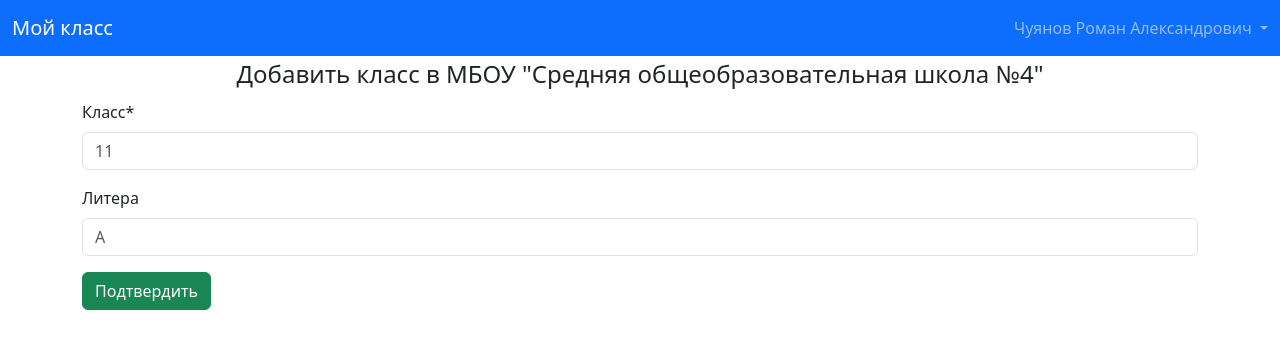
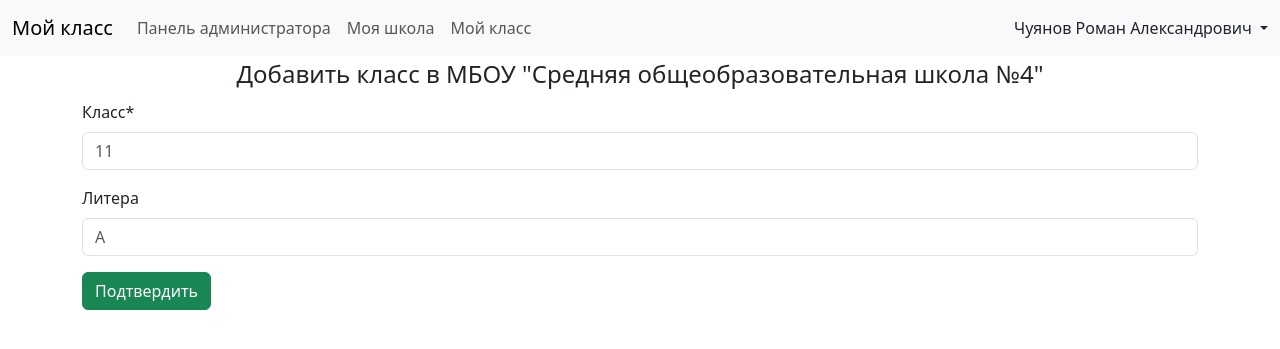
Before and after one commit to AftBINKO/my-class, a Flask app: page /schools/school/1/classes/add in a window 1280 px wide. Shown: the top 349 px of the page. Run offline with Flask 3, Linux system fonts and the light colour scheme; a user stored in the database is signed in; some libraries are stand-ins or nearby versions.

Commit message:
Панель навигации улучшена

```diff
--- a/data/config.json
+++ b/data/config.json
@@ -1 +1 @@
-{"update_times": "2023-09-10 16:43:02.997308", "clear_times": "2023-09-01 00:00:00.000000"}
+{"update_times": "2023-09-13 16:59:21.935138", "clear_times": "2023-09-01 00:00:00.000000"}
--- a/templates/base.html
+++ b/templates/base.html
@@ -15,12 +15,62 @@
     <link rel="stylesheet" href="https://cdn.jsdelivr.net/npm/bootstrap-icons@1.10.5/font/bootstrap-icons.css">
 </head>
 <header>
-    <nav class="navbar bg-primary" data-bs-theme="dark">
+    {#    <nav class="navbar bg-primary" data-bs-theme="dark">#}
+    {#        <div class="container-fluid">#}
+    {#            <a class="navbar-brand mb-0 h1" href="{{ url_for("home") }}">Мой класс</a>#}
+    {#            {% if current_user.is_authenticated %}#}
+    {#                <ul class="navbar-nav">#}
+    {#                    <li class="nav-item dropdown">#}
+    {#                        <a class="nav-link dropdown-toggle" role="button"#}
+    {#                           data-bs-toggle="dropdown" aria-expanded="false">#}
+    {#                            {{ current_user.fullname }}#}
+    {#                        </a>#}
+    {#                        <ul class="dropdown-menu">#}
+    {#                            <li>#}
+    {#                                <a class="dropdown-item" href="{{ url_for("profile") }}">Профиль</a>#}
+    {#                            </li>#}
+    {#                            <li>#}
+    {#                                <hr class="dropdown-divider">#}
+    {#                            </li>#}
+    {#                            <li>#}
+    {#                                <a class="dropdown-item" href="{{ url_for("logout") }}">Выйти</a>#}
+    {#                            </li>#}
+    {#                        </ul>#}
+    {#                    </li>#}
+    {#                </ul>#}
+    {#            {% endif %}#}
+    {#        </div>#}
+    {#    </nav>#}
+    <nav class="navbar navbar-expand-lg bg-body-tertiary">
         <div class="container-fluid">
             <a class="navbar-brand mb-0 h1" href="{{ url_for("home") }}">Мой класс</a>
             {% if current_user.is_authenticated %}
-                <ul class="navbar-nav">
-                    <li class="nav-item dropdown">
+                <div class="collapse navbar-collapse" id="navbarSupportedContent">
+                    <ul class="navbar-nav me-auto mb-2 mb-lg-0">
+                        {% if "5" in current_user.statuses.split(", ") %}
+                            <li class="nav-item">
+                                <a class="nav-link" href="{{ url_for("admin_panel") }}">Панель администратора</a>
+                            </li>
+                        {% endif %}
+                        {% if current_user.school_id %}
+                            <li class="nav-item">
+                                <a class="nav-link"
+                                   href="{{ url_for("school_info", school_id=current_user.school_id) }}">
+                                    Моя школа
+                                </a>
+                            </li>
+                        {% endif %}
+                        {% if current_user.class_id %}
+                            <li class="nav-item">
+                                <a class="nav-link"
+                                   href="{{ url_for("class_info", school_id=current_user.school_id, class_id=current_user.class_id) }}">
+                                    Мой класс
+                                </a>
+                            </li>
+                        {% endif %}
+                    </ul>
+                    <div class="d-flex">
+                        <div class="nav-item dropdown">
                             <a class="nav-link dropdown-toggle" role="button"
                                data-bs-toggle="dropdown" aria-expanded="false">
                                 {{ current_user.fullname }}
@@ -36,8 +86,9 @@
                                     <a class="dropdown-item" href="{{ url_for("logout") }}">Выйти</a>
                                 </li>
                             </ul>
-                    </li>
-                </ul>
+                        </div>
+                    </div>
+                </div>
             {% endif %}
         </div>
     </nav>
```
Also changed, not shown: db/data.sqlite3. Lines whose indentation alone changed are shown as unchanged.
